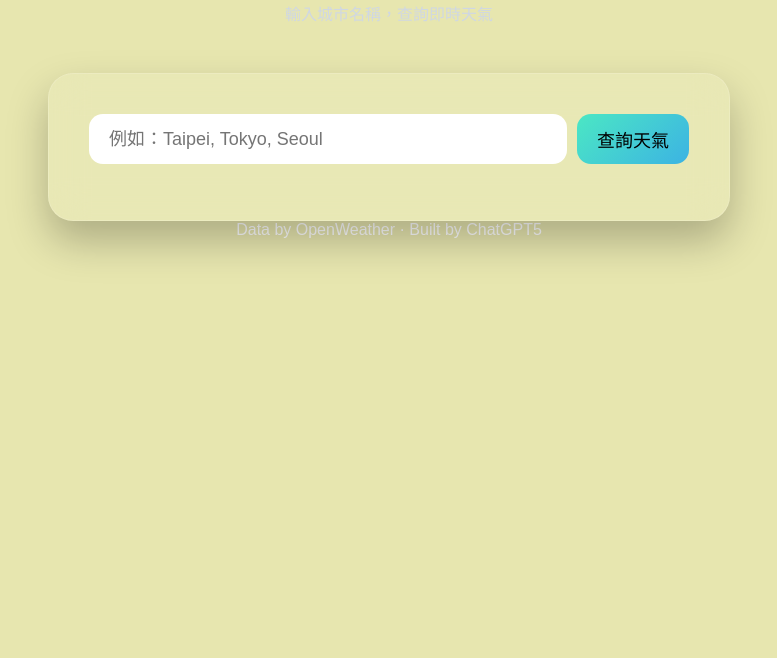
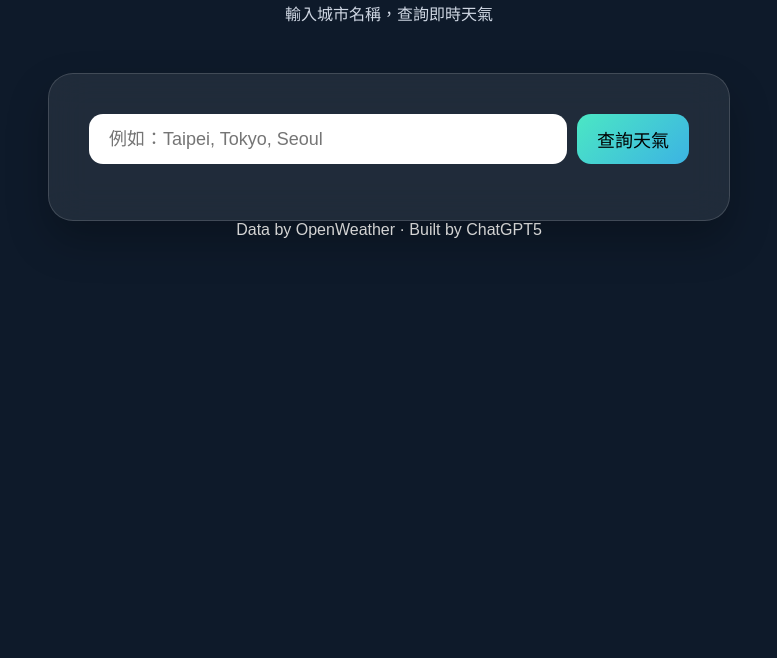
Before and after one commit to Isforuse/CCTP-mid-term-project, a plain HTML site: page index.html in a window 1280 px wide. Shown: the part 142-800 px from the top of the page, without its empty margins (251-1028 px from the left). Drawn offline with nearby package versions, Linux system fonts and the light colour scheme.

Commit message:
恢復背景顏色為深色，以改善視覺效果

```diff
--- a/style.css
+++ b/style.css
@@ -2,8 +2,7 @@
 body {
   margin: 0;
   font-family: "Noto Sans TC", sans-serif;
-  /* background: #0e1a2a; */
-  background: #e7e6af;
+  background: #0e1a2a;
   transition: background 0.8s ease;
   overflow-x: hidden;
 }
```
